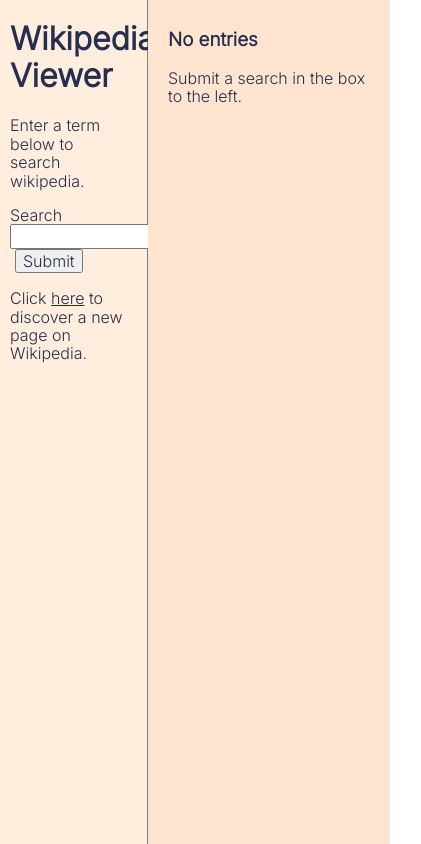
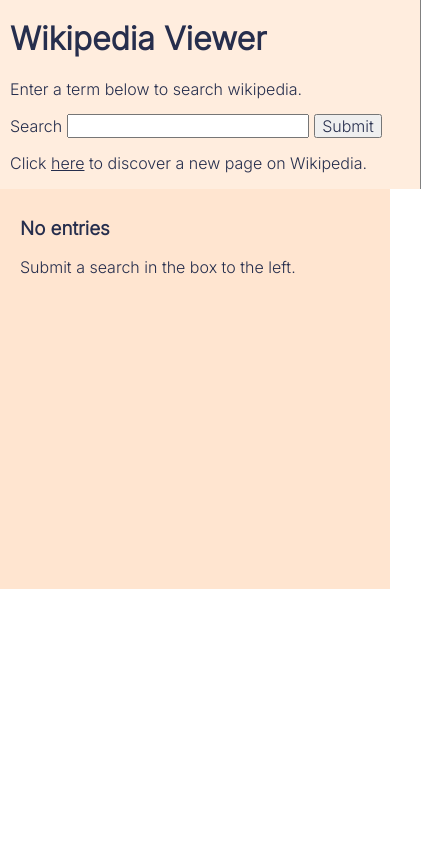
Before and after one commit to blake-hodges/wiki-viewer, a React (Create React App) app: page / in a window 390 px wide. Shown: the whole page, 421 px wide, since content can reach past the window. Built offline with nearby package versions, Linux system fonts and the light colour scheme.

Commit message:
fix responsiveness for small screens

```diff
--- a/src/App.js
+++ b/src/App.js
@@ -24,7 +24,6 @@
                     myObj.snippet = str + "...";
                     //myObj.snippet = item.snippet;
                     myObj.id = item.pageid;
-                    console.log();
                     return myObj;
                 })
                 setData(map1);
@@ -74,7 +73,7 @@
 }
 
 const Entries = (props) => {
-    if (props.data.length == 0) {
+    if (props.data.length === 0) {
         return (
             <div className="empty-search">
                 <h3>No entries</h3>
@@ -97,7 +96,6 @@
                 <a key={item.title} href={url} target="_blank" rel="noreferrer">
                     <div className="entry">
                         <h3>{item.title}</h3>
-                        {/*}<p dangerouslySetInnerHTML={{__html: item.snippet + "..."}}></p>*/}
                         <p>{item.snippet}</p>
                     </div>
                 </a>
--- a/src/index.css
+++ b/src/index.css
@@ -57,3 +57,20 @@
 .empty-search {
     padding: 10px 20px;
 }
+
+
+@media screen and (max-width: 600px) {
+    .wrapper {
+        flex-direction: column;
+        height: 100%;
+    }
+
+    .search {
+        width: 100%;
+    }
+    .entries {
+        height: 100%;
+        min-height: 400px;
+        width: 100%;
+    }
+}
```
